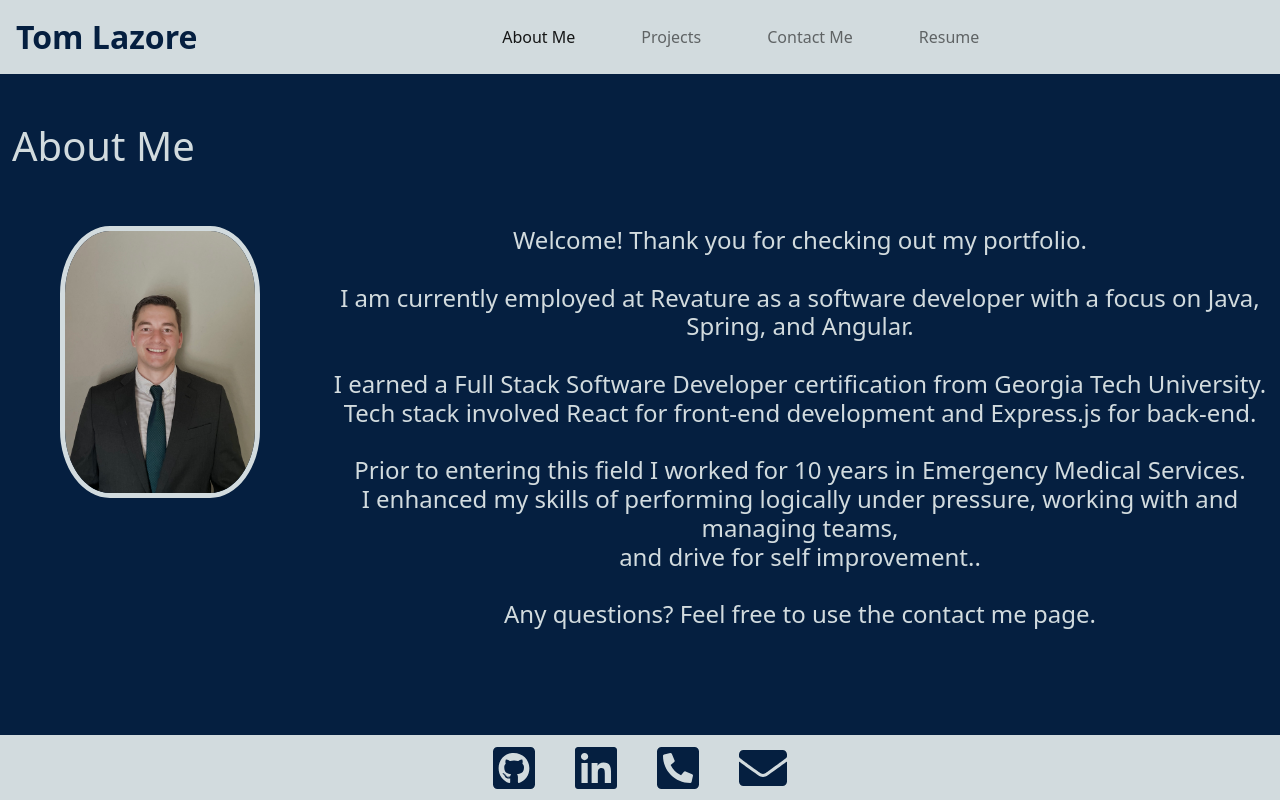
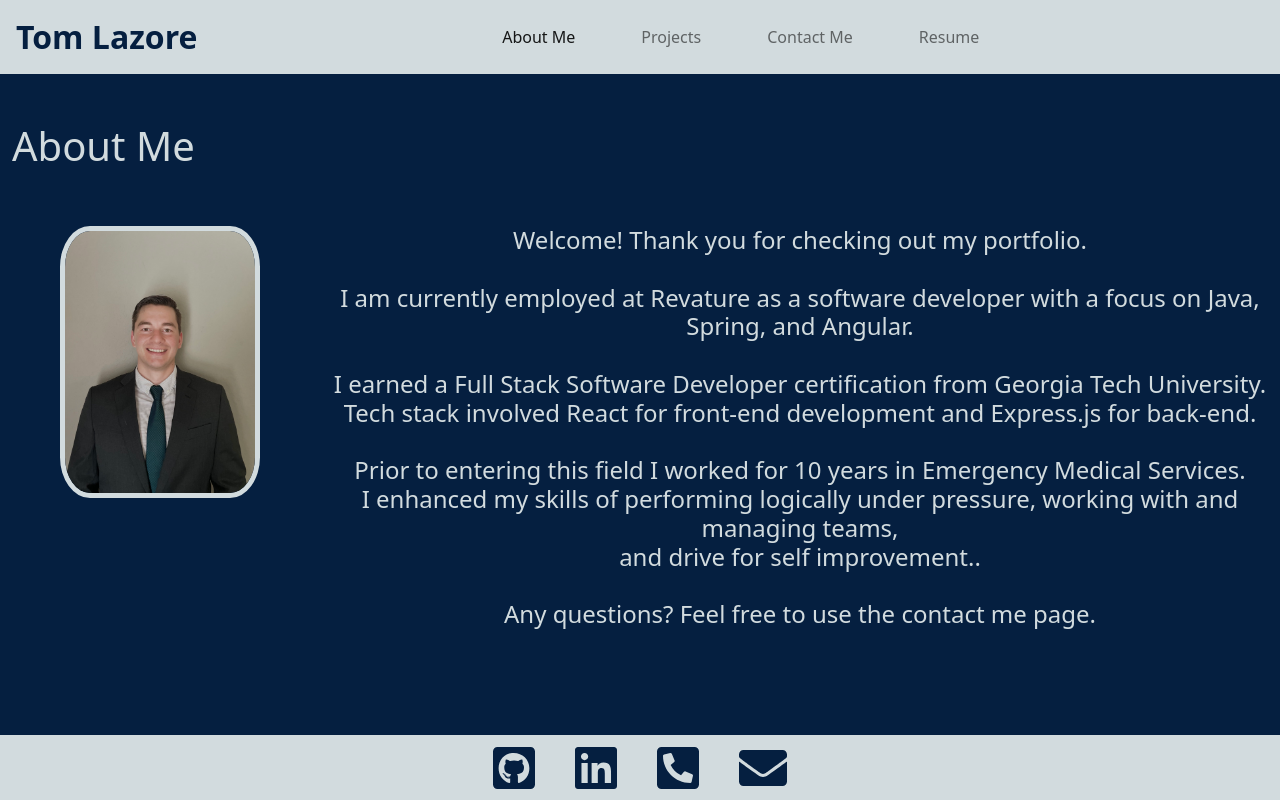
Before and after one commit to tlaze/React-Portfolio, a React (Create React App) app: page / in a window 1280 px wide. Shown: the top 800 px of the page. Built offline with nearby package versions, Linux system fonts and the light colour scheme; the HTML template or start-up script is replaced by a standard one.

Commit message:
updated bio

```diff
--- a/src/components/AboutMe.js
+++ b/src/components/AboutMe.js
@@ -7,7 +7,7 @@ function AboutMe() {
         picStyle: {
             height: '200x',
             width: '200px',
-            borderRadius: '25%',
+            borderRadius: '15%',
             border: '5px solid #d2dbde',
         },
     }
```
